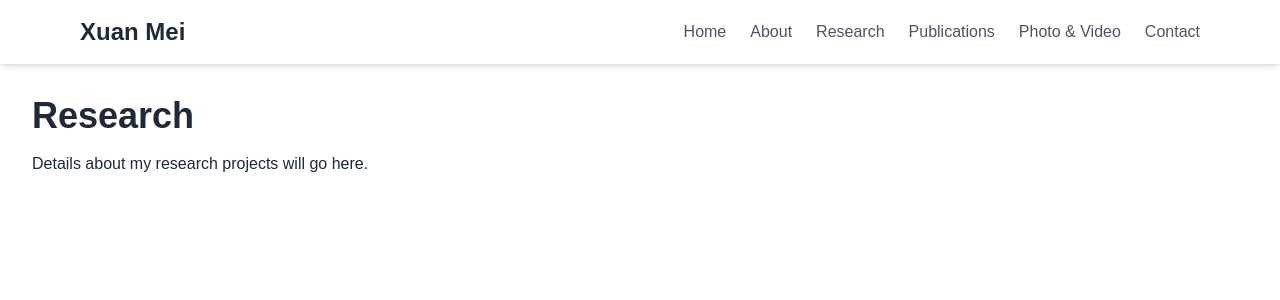
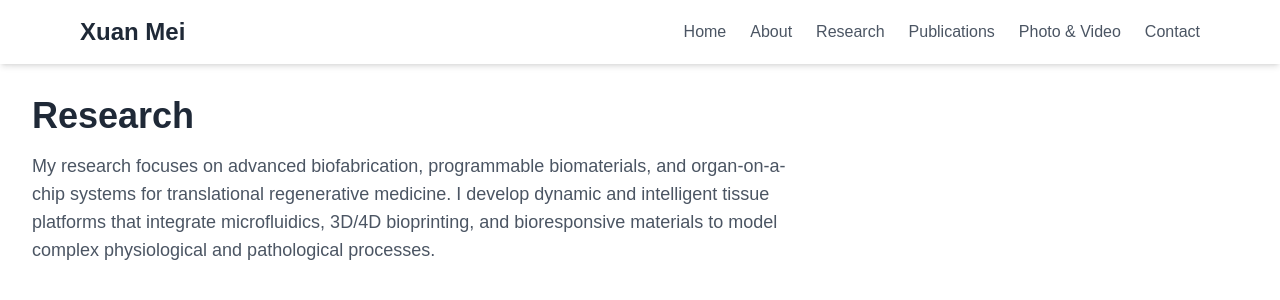
Before and after one commit to mxa911019/xuan-mei-website, a Next.js app: page /research in a window 1280 px wide. Shown: the top 300 px of the page. Built offline with nearby package versions, Linux system fonts and the light colour scheme.

Commit message:
Add research intro

```diff
--- a/pages/research.js
+++ b/pages/research.js
@@ -3,7 +3,9 @@ export default function Research() {
     return (
       <div className="min-h-screen p-8 dark:bg-gray-900 text-gray-800 dark:text-white">
         <h1 className="text-4xl font-bold mb-4">Research</h1>
-        <p>Details about my research projects will go here.</p>
+        <p className="mt-4 text-lg text-gray-600 dark:text-gray-300 max-w-3xl">
+  My research focuses on advanced biofabrication, programmable biomaterials, and organ-on-a-chip systems for translational regenerative medicine. I develop dynamic and intelligent tissue platforms that integrate microfluidics, 3D/4D bioprinting, and bioresponsive materials to model complex physiological and pathological processes.
+</p>
       </div>
     );
   }
```
